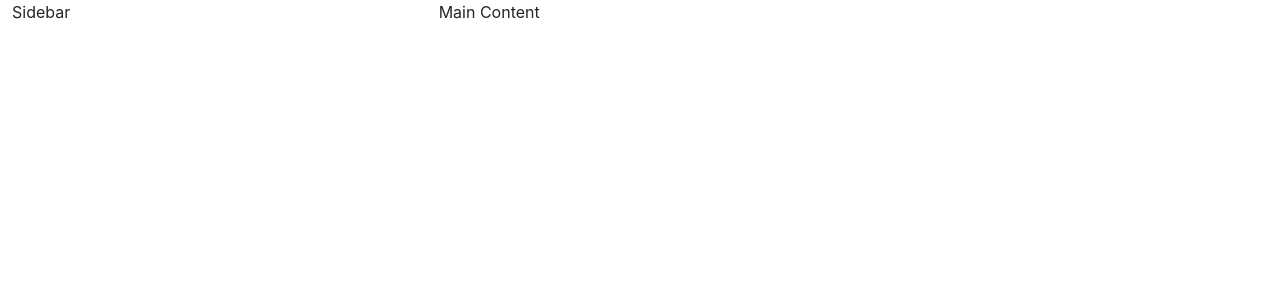
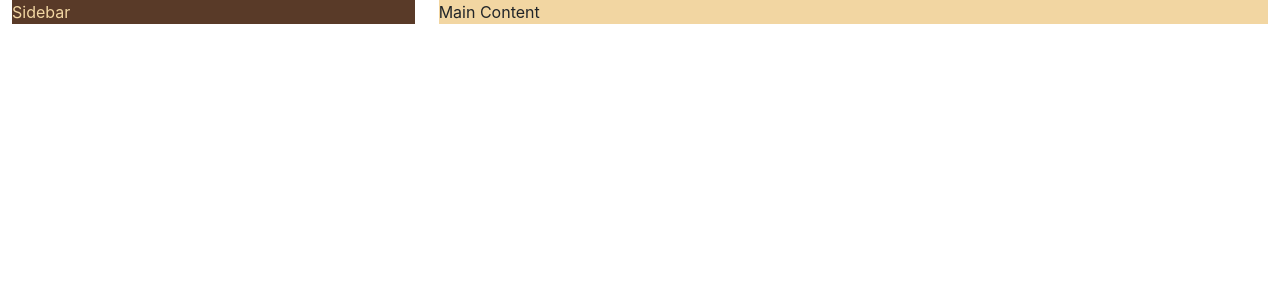
Before and after one commit to Tasi87/zivotopis_v1, a React (Create React App) app: page / in a window 1280 px wide. Shown: the top 300 px of the page. Built offline with nearby package versions, Linux system fonts and the light colour scheme.

Commit message:
pridal som styly

```diff
--- a/src/Components/MainContent.css
+++ b/src/Components/MainContent.css
@@ -0,0 +1,3 @@
+.main-content {
+	background-color: #F2D6A2;
+}
--- a/src/Components/MainContent.js
+++ b/src/Components/MainContent.js
@@ -5,7 +5,7 @@ import './MainContent.css';
 
 function MainContent() {
 	return (
-		<div>
+		<div className='main-content'>
 			Main Content
 		</div>
 	)
--- a/src/Components/Sidebar.css
+++ b/src/Components/Sidebar.css
@@ -0,0 +1,21 @@
+.sidebar {
+	background-color: #593A28;
+	color: #F2D6A2;
+}
+
+.profile-photo {
+	width: 150px;
+	height: 150px;
+	border-radius: 50%;
+	object-fit: cover;
+	margin: 0 15%;
+}
+
+a {
+	color: #FF6B1E;
+}
+
+a:focus,
+a:hover {
+	color: aqua;
+}
--- a/src/Components/Sidebar.js
+++ b/src/Components/Sidebar.js
@@ -5,7 +5,7 @@ import './Sidebar.css';
 
 function Sidebar() {
 	return (
-		<div>
+		<div className='sidebar'>
 			Sidebar
 		</div>
 	)
```
